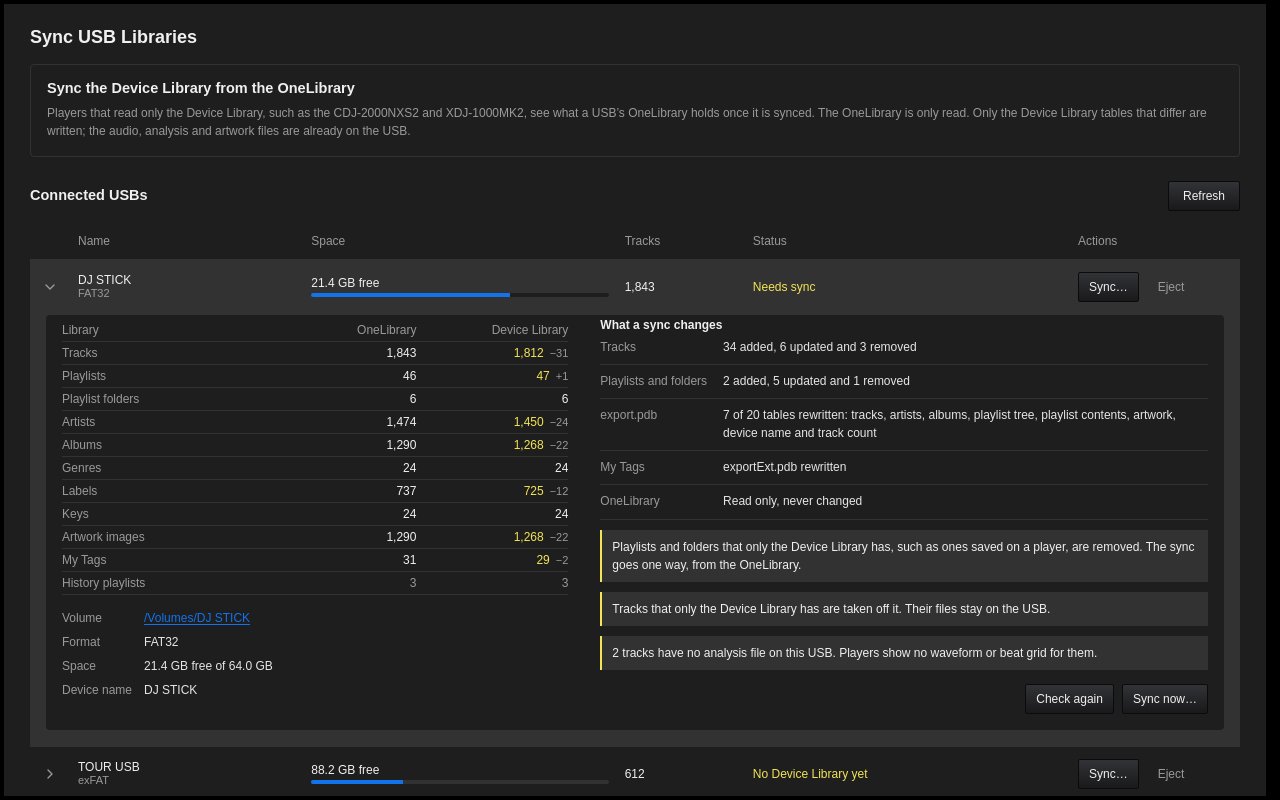
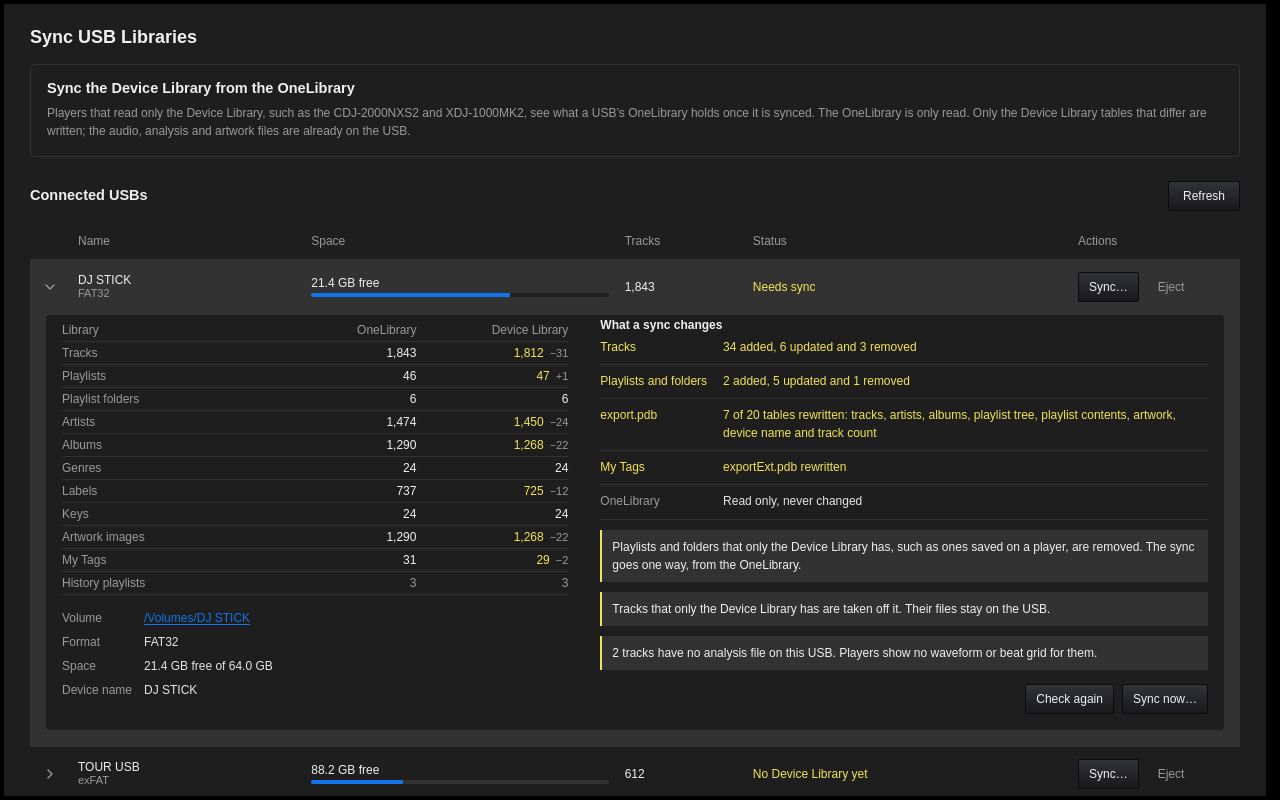
Before and after one commit to chrisle/onelibrary-sync, a React (Vite) app: page / in a window 1280 px wide. Both pictures are taken after a click on the button 50 px from the left and 286 px from the top of the page. Built offline with nearby package versions, Linux system fonts and the light colour scheme.

Commit message:
feat: highlight what a sync will change when a USB is opened

```diff
--- a/src/lib/changes.ts
+++ b/src/lib/changes.ts
@@ -18,7 +18,7 @@ export const COUNT_ROWS = [
 export const TABLE_NAMES: Record<Table, string> = {
   tracks: "tracks", genres: "genres", artists: "artists", albums: "albums", labels: "labels", keys: "keys",
   colors: "colour names", playlists: "playlist tree", playlistEntries: "playlist contents", artwork: "artwork",
-  columns: "browse columns", categories: "browse categories", sorts: "sort options", property: "device name and track count",
+  columns: "browse columns", categories: "browse categories", sorts: "sort options and the column beside the track name", property: "device name and track count",
 };
 
 /** export.pdb holds twenty tables; this many are the sync's. */
--- a/src/views/DeviceDetails.tsx
+++ b/src/views/DeviceDetails.tsx
@@ -1,4 +1,4 @@
-import { useEffect, useRef } from "react";
+import { Fragment, useEffect, useRef } from "react";
 import { LoaderCircle } from "lucide-react";
 import type { Counts, Device } from "@/ipc/types";
 import type { PlanState } from "@/store/useDevices";
@@ -106,11 +106,18 @@ export function DeviceDetails({ device, plan, blocked, focus, onSync, onRecover,
       <div>
         <h5 className={styles.sectionHeading}>What a sync changes</h5>
         <dl className={styles.changeList}>
-          <dt>Tracks</dt><dd>{describeCounts(changes.tracksAdded, changes.tracksUpdated, changes.tracksRemoved)}</dd>
-          <dt>Playlists and folders</dt><dd>{describeCounts(changes.playlistsAdded, changes.playlistsUpdated, changes.playlistsRemoved)}</dd>
-          <dt>export.pdb</dt><dd>{describeTables(changes)}</dd>
-          <dt>My Tags</dt><dd>{changes.myTags ? "exportExt.pdb rewritten" : "Left as it is"}</dd>
-          <dt>OneLibrary</dt><dd>Read only, never changed</dd>
+          {[
+            { label: "Tracks", changed: changes.tracksAdded + changes.tracksUpdated + changes.tracksRemoved > 0,
+              text: describeCounts(changes.tracksAdded, changes.tracksUpdated, changes.tracksRemoved) },
+            { label: "Playlists and folders", changed: changes.playlistsAdded + changes.playlistsUpdated + changes.playlistsRemoved > 0,
+              text: describeCounts(changes.playlistsAdded, changes.playlistsUpdated, changes.playlistsRemoved) },
+            { label: "export.pdb", changed: changes.tables.length > 0, text: describeTables(changes) },
+            { label: "My Tags", changed: changes.myTags, text: changes.myTags ? "exportExt.pdb rewritten" : "Left as it is" },
+            { label: "OneLibrary", changed: false, text: "Read only, never changed" },
+          ].map(line => <Fragment key={line.label}>
+            <dt data-changed={line.changed || undefined}>{line.label}</dt>
+            <dd data-changed={line.changed || undefined}>{line.text}</dd>
+          </Fragment>)}
         </dl>
         {notes.map(note => <p key={note} className={styles.partialNote}>{note}</p>)}
         <div className={styles.restoreActions} ref={actions}>
--- a/src/views/SyncPane.module.css
+++ b/src/views/SyncPane.module.css
@@ -139,4 +139,6 @@
 .changeList dt, .changeList dd { margin: 0; padding: 8px 0; border-bottom: 1px solid var(--c-raised); line-height: 1.45; }
 .changeList dt { padding-right: 16px; color: var(--c-text-dim); white-space: nowrap; }
 .changeList dd { color: var(--c-text); overflow-wrap: anywhere; }
+/* What a sync changes, in the colour the comparison marks differences in. */
+.changeList [data-changed] { color: var(--c-label-yellow); }
 .own { color: var(--c-text-dim); }
```
